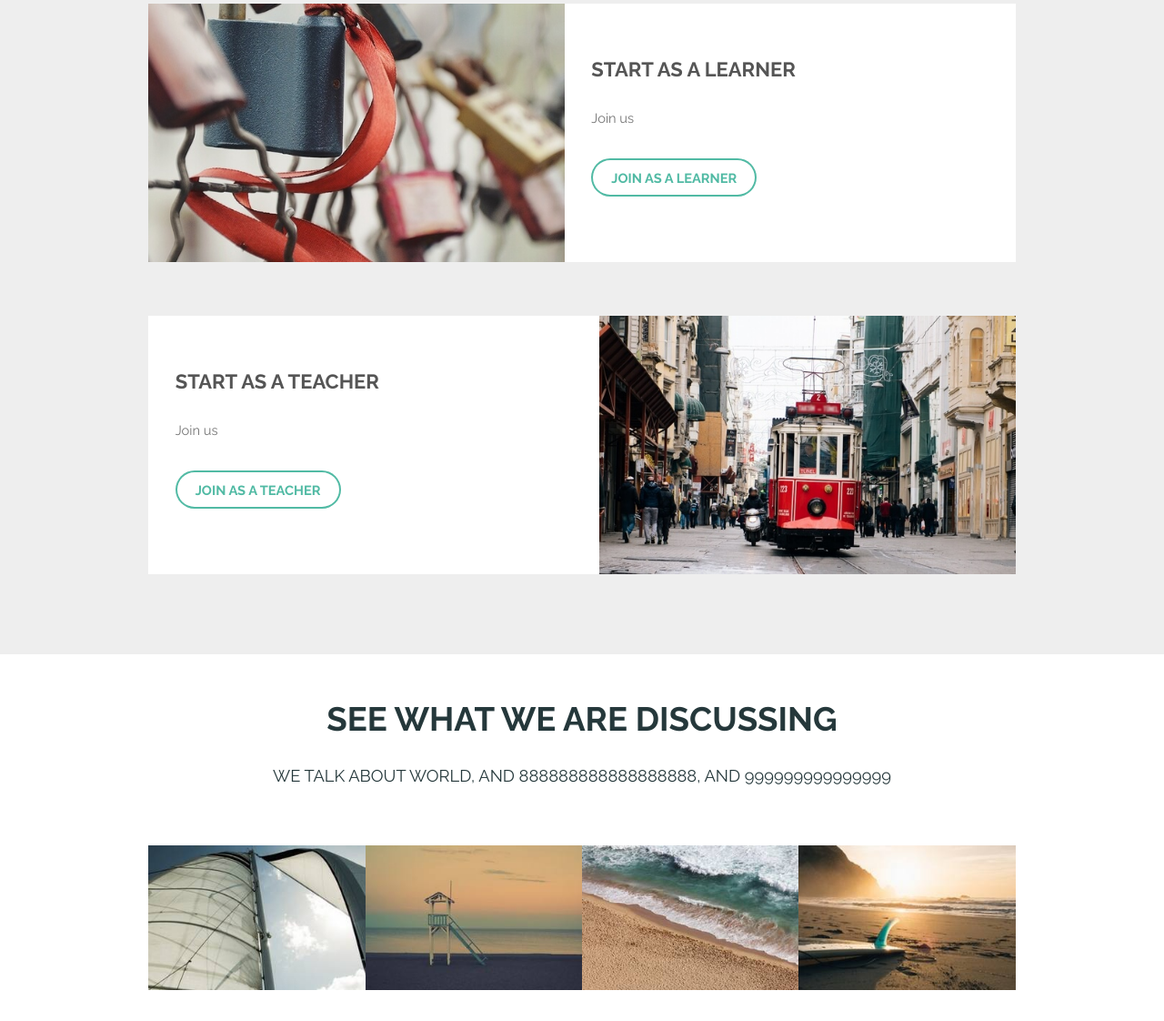
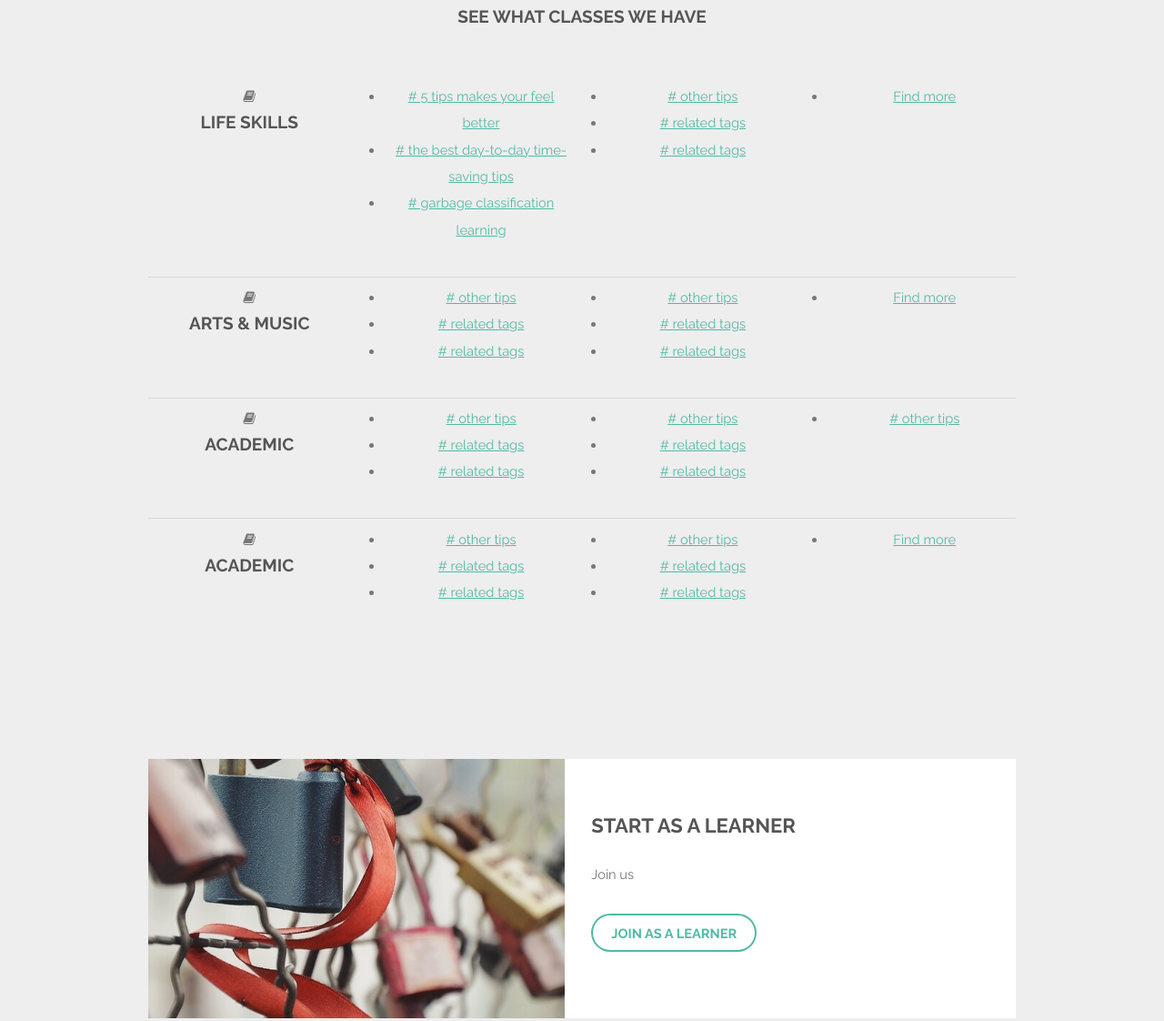
Before and after one commit to vic4926/info30005-2018-hz, a website: page web-v2.0/index.html in a window 1280 px wide. Shown: the part 609-1731 px from the top of the page at 91% size. Drawn offline with Linux system fonts and the light colour scheme.

Commit message:
change index.html add subjects list in index

```diff
--- a/web-v2.0/index.html
+++ b/web-v2.0/index.html
@@ -13,6 +13,7 @@
 		<link rel="stylesheet" href="assets/css/styles.css" />
 
 	</head>
+
 	<body class="landing">
 
 		<!-- Header -->
@@ -46,8 +47,133 @@
 				</ul>
 			</section>
 
-		<!-- One -->
-			<section id="one" class="wrapper style1">
+		<!-- Our subjects list -->
+		<section id="subject-list" class="wrapper style1 special">
+			<div class="inner">
+				<header class="major narrow">
+					<h3>See what classes we have</h3>
+				</header>
+
+				<div id="subject-field">
+					<ul class="alt">
+						<li id="life-skill">
+							<div id="life-skill-class" class="row">
+								<div class="3u 12u$(small)">
+									<i class="icon fa-book"></i>
+									<h3> Life Skills</h3>
+								</div>
+								<div class="3u 12u$(small)">
+									<ul>
+										<li><a href="#"># 5 tips makes your feel better</a></li>
+										<li><a href="#"># the best day-to-day time-saving tips</a></li>
+										<li><a href="#"># garbage classification learning </a></li>
+									</ul>
+								</div>
+								<div class="3u 12u$(small)">
+									<ul>
+										<li><a href="#"># other tips</a></li>
+										<li><a href="#"># related tags</a></li>
+										<li><a href="#"># related tags</a></li>
+									</ul>
+								</div>
+								<div class="3u 12u$(small)">
+									<ul>
+										<li><a href="#">Find more</a></li>
+
+									</ul>
+								</div>
+							</div>
+
+						</li>
+						<li id="arts-and-music">
+							<div id="arts-and-music-class" class="row">
+								<div class="3u 12u$(small)">
+									<i class="icon fa-book"></i>
+									<h3> Arts & Music</h3>
+								</div>
+
+								<div class="3u 12u$(small)">
+									<ul>
+										<li><a href="#"># other tips</a></li>
+										<li><a href="#"># related tags</a></li>
+										<li><a href="#"># related tags</a></li>
+									</ul>
+								</div>
+								<div class="3u 12u$(small)">
+									<ul>
+										<li><a href="#"># other tips</a></li>
+										<li><a href="#"># related tags</a></li>
+										<li><a href="#"># related tags</a></li>
+									</ul>
+								</div>
+								<div class="3u 12u$(small)">
+									<ul>
+										<li><a href="#">Find more</a></li>
+									</ul>
+								</div>
+
+							</div>
+						</li>
+						<li id="academic">
+							<div id="academic-class" class="row">
+								<div class="3u 12u$(small)">
+									<i class="icon fa-book"></i>
+									<h3> Academic </h3>
+								</div>
+								<div class="3u 12u$(small)">
+									<ul>
+										<li><a href="#"># other tips</a></li>
+										<li><a href="#"># related tags</a></li>
+										<li><a href="#"># related tags</a></li>
+									</ul>
+								</div>
+								<div class="3u 12u$(small)">
+									<ul>
+										<li><a href="#"># other tips</a></li>
+										<li><a href="#"># related tags</a></li>
+										<li><a href="#"># related tags</a></li>
+									</ul>
+								</div>
+								<div class="3u 12u$(small)">
+									<ul>
+										<li><a href="#"># other tips</a></li>
+									</ul>
+								</div>
+							</div>
+							</li>
+						<li id="handcraft">
+							<div id="handcraft-class" class="row">
+								<div class="3u 12u$(small)">
+									<i class="icon fa-book"></i>
+									<h3> Academic </h3>
+								</div>
+								<div class="3u 12u$(small)">
+									<ul>
+										<li><a href="#"># other tips</a></li>
+										<li><a href="#"># related tags</a></li>
+										<li><a href="#"># related tags</a></li>
+									</ul>
+								</div>
+								<div class="3u 12u$(small)">
+									<ul>
+										<li><a href="#"># other tips</a></li>
+										<li><a href="#"># related tags</a></li>
+										<li><a href="#"># related tags</a></li>
+									</ul>
+								</div>
+								<div class="3u 12u$(small)">
+									<ul>
+										<li><a href="#">Find more</a></li>
+									</ul>
+								</div>
+							</div>
+						</li>
+					</ul>
+				</div>
+			</div>
+		</section>
+		<!-- Our subjects -->
+		<section id="join-us" class="wrapper style1">
 				<div class="inner">
 					<article class="feature left">
 						<span class="image"><img src="images/pic01.jpg" alt="" /></span>
@@ -76,24 +202,6 @@
 				</div>
 			</section>
 
-		<!-- Two -->
-			<section id="two" class="wrapper special">
-				<div class="inner">
-					<header class="major narrow">
-						<h2>See what we are discussing</h2>
-						<p> We talk about world, and 888888888888888888, and 999999999999999</p>
-					</header>
-					<div class="image-grid">
-						<a href="#" class="image"><img src="images/pic03.jpg" alt="" /></a>
-						<a href="#" class="image"><img src="images/pic04.jpg" alt="" /></a>
-						<a href="#" class="image"><img src="images/pic05.jpg" alt="" /></a>
-						<a href="#" class="image"><img src="images/pic06.jpg" alt="" /></a>
-					</div>
-					<ul class="actions">
-						<li><a href="discussion.html" class="button big alt">Tempus Aliquam</a></li>
-					</ul>
-				</div>
-			</section>
 
 		<!-- Three -->
 			<section id="three" class="wrapper style3 special">
```
